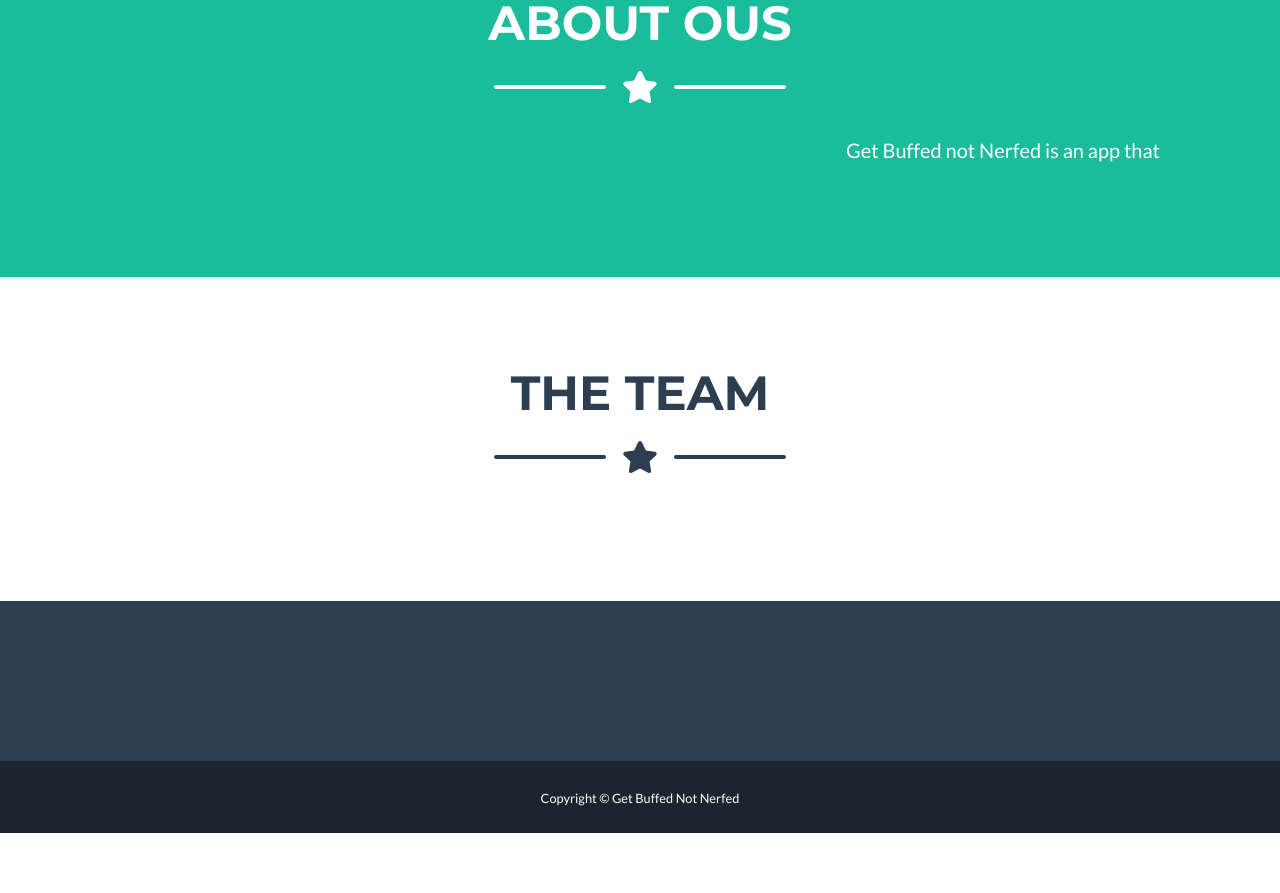
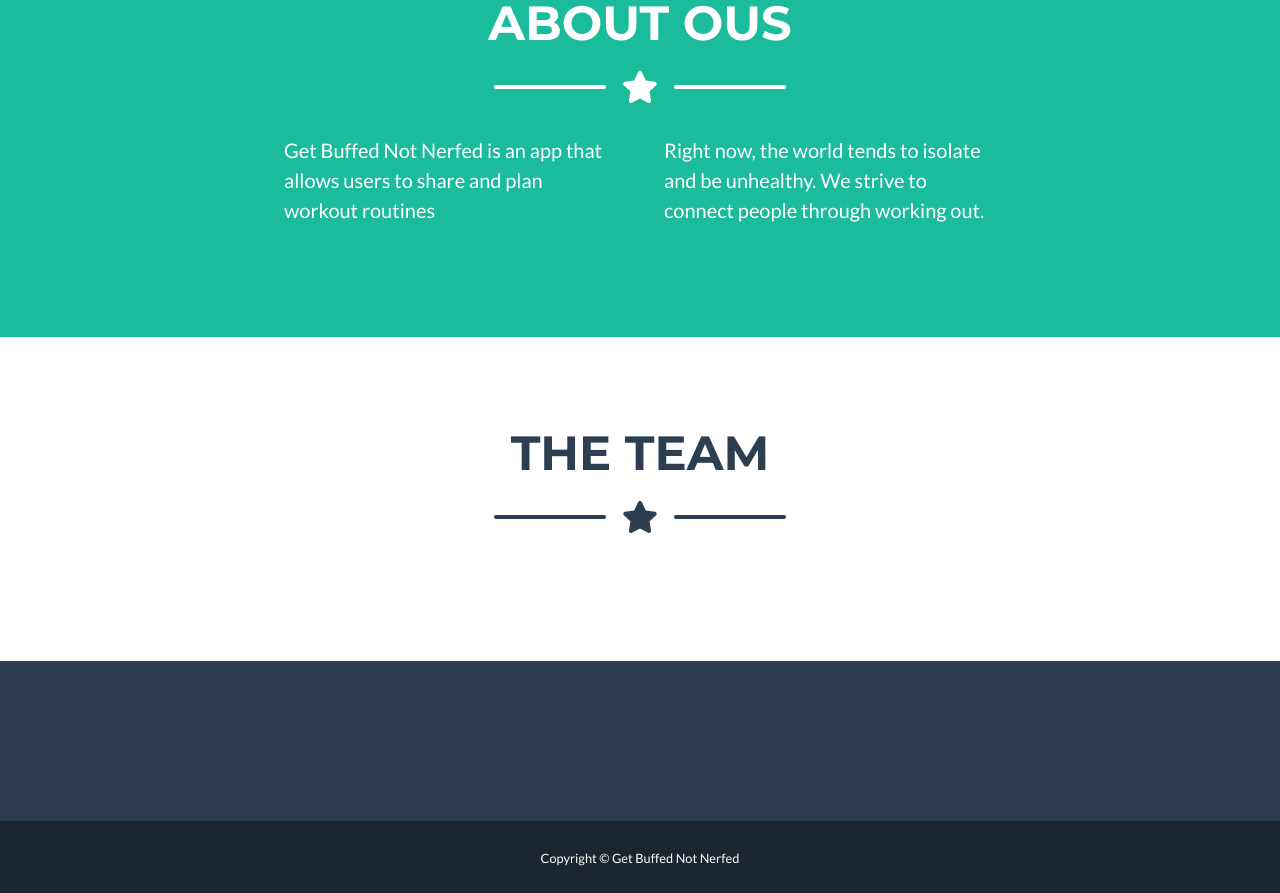
Before and after one commit to amvduarte/amvduarte.github.io, a plain HTML site: page index.html in a window 1280 px wide. Shown: the part 1530-2423 px from the top of the page. Before the commit the page ends 2363 px from the top, so only its background shows below. Drawn offline with nearby package versions, Linux system fonts and the light colour scheme.

Commit message:
Textos done

```diff
--- a/index.html
+++ b/index.html
@@ -97,9 +97,10 @@
                     <div class="divider-custom-line"></div>
                 </div>
                 <!-- About Section Content-->
-
-                    <div class="col-lg-4 ml-auto"><p class="lead">Get Buffed not Nerfed is an app that</p></div>
-
+                <div class="row">
+                    <div class="col-lg-4 ml-auto"><p class="lead">Get Buffed Not Nerfed is an app that allows users to share and plan workout routines</p></div>
+                    <div class="col-lg-4 mr-auto"><p class="lead">Right now, the world tends to isolate and be unhealthy. We strive to connect people through working out.</p></div>
+                </div>
             </div>
         </section>
         <!-- Contact Section-->
@@ -129,7 +130,7 @@
                         <a class="btn btn-outline-light btn-social mx-1" href="#!"><i class="fab fa-fw fa-linkedin-in"></i></a>
                         <a class="btn btn-outline-light btn-social mx-1" href="#!"><i class="fab fa-fw fa-dribbble"></i></a>
                     </div>
-                    <!-- Footer About Text
+                    <-- Footer About Text
                     <div class="col-lg-4">
                         <h4 class="text-uppercase mb-4">About Freelancer</h4>
                         <p class="lead mb-0">
```
